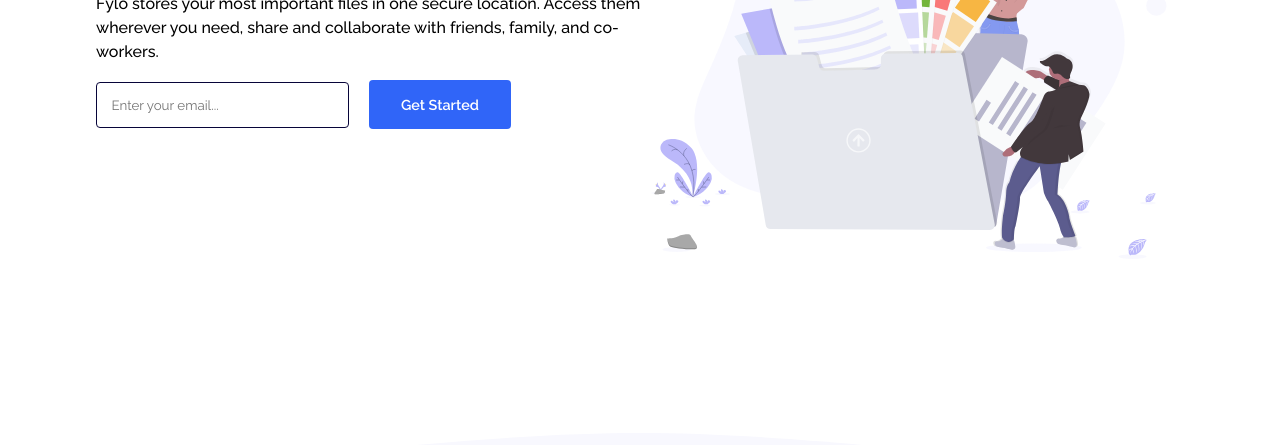
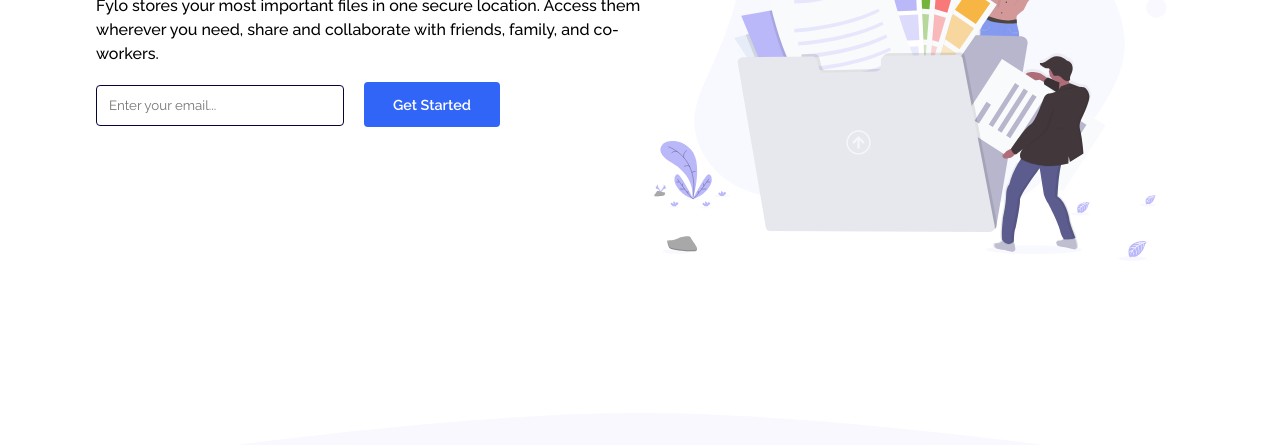
Before and after one commit to Ehiremengold/Fylo-Landing-Page, a plain HTML site: page index.html in a window 1280 px wide. Shown: the part 355-800 px from the top of the page. Drawn offline with nearby package versions, Linux system fonts and the light colour scheme.

Commit message:
change unit from px to em

```diff
--- a/styles/curve.css
+++ b/styles/curve.css
@@ -13,7 +13,7 @@ section {
 
 .bg-desktop-curve {
   position: absolute;
-  top: -140px;
+  top: -280px;
   width: 100%; /* Make sure the curve spans the width of the section */
   /* z-index: -1; Ensure the curve is behind the content */
 }
--- a/styles/general.css
+++ b/styles/general.css
@@ -27,7 +27,7 @@ body {
 .cta-btn {
   background-color: var(--btn-bg-color);
   color: #fff;
-  padding: 1rem 2rem;
+  padding: 1em 2em;
   border: none;
   border-radius: 4px;
   white-space: nowrap;
--- a/styles/header.css
+++ b/styles/header.css
@@ -1,8 +1,8 @@
 header {
   font-family: var(--heading-font-family);
   /* border: 1px solid red; */
-  padding-top: 30px;
-  padding-bottom: 70px;
+  padding-top: 2em;
+  padding-bottom: 3em;
 }
 
 header nav {
@@ -72,7 +72,7 @@ header .app-info .text-and-action p {
 
 .quick-action input {
   border: 1px solid var(--primary-font-color);
-  padding: 0.9rem;
+  padding: 0.9em;
   border-radius: 4px;
 }
 
@@ -128,11 +128,11 @@ header .app-info .text-and-action p {
     /* line-height: 2.2rem; */
     font-size: 2rem;
   }
-  .app-info .illustration-1{
+  .app-info .illustration-1 {
     width: 100%;
   }
-  .quick-action input{
-    width:40%;
+  .quick-action input {
+    width: 40%;
     margin-right: 1rem;
   }
 }
@@ -143,7 +143,7 @@ header .app-info .text-and-action p {
     font-size: 3rem;
   }
 
-  .app-info .text-and-action p{
+  .app-info .text-and-action p {
     width: 58%;
   }
 }
```
